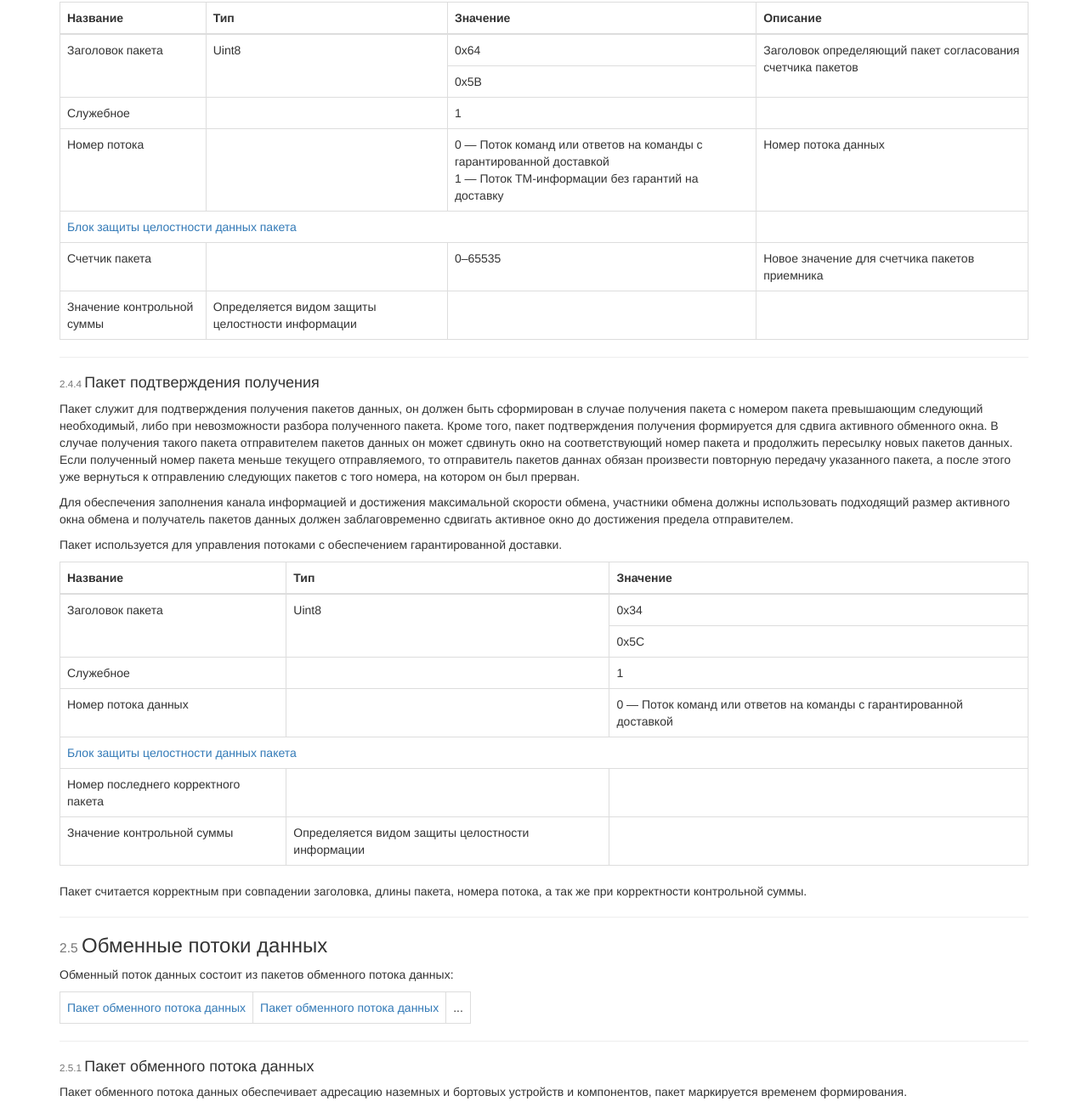
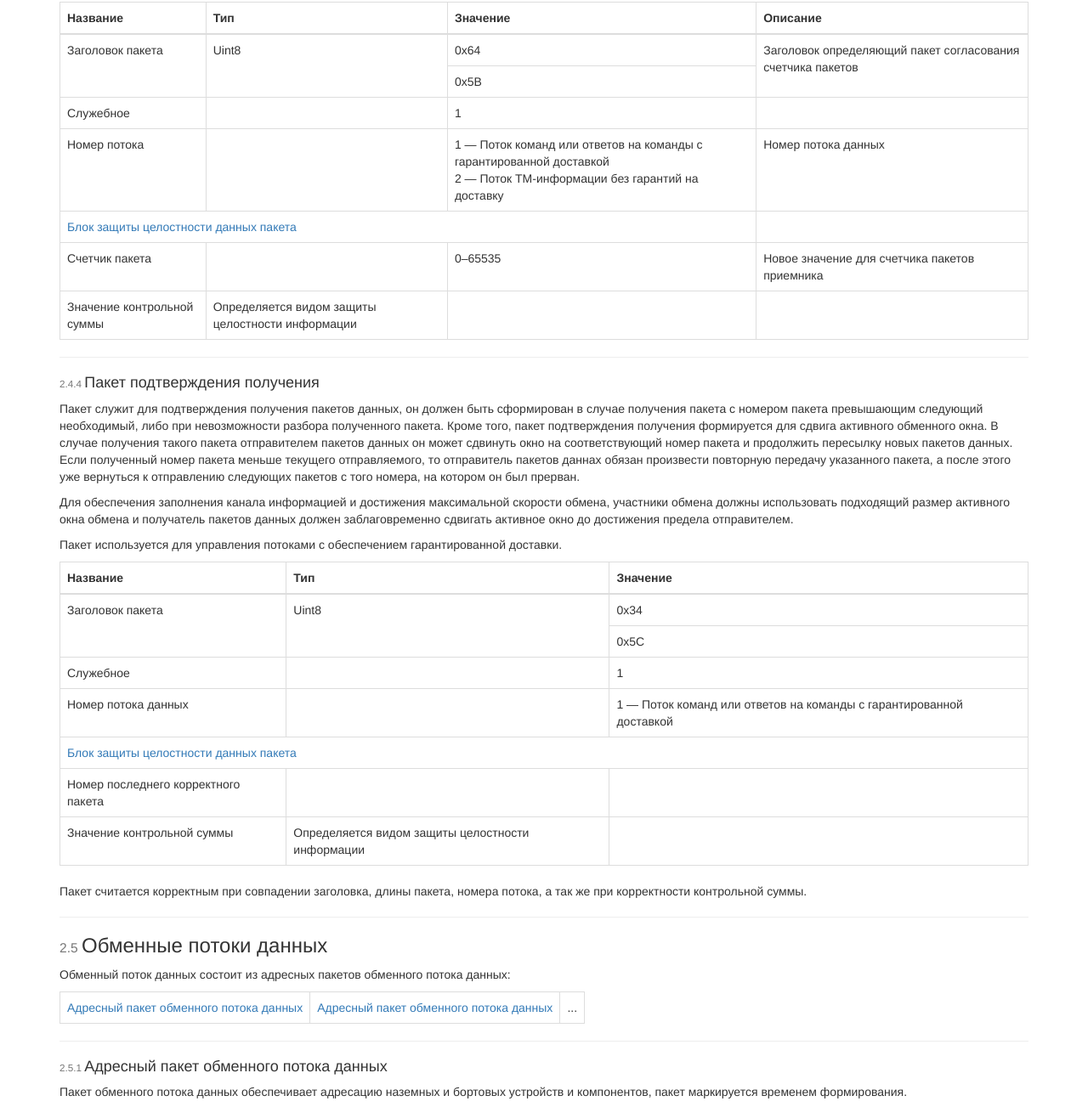
Before and after one commit to acsl-mipt/acsl-mipt.github.io, a plain HTML site: page Onboard_protocol.html in a window 1280 px wide. Shown: the part 3280-4583 px from the top of the page at 85% size. Drawn offline with nearby package versions, Linux system fonts and the light colour scheme.

Commit message:
Remove zeros, expand RS codes

```diff
--- a/Onboard_protocol.html
+++ b/Onboard_protocol.html
@@ -250,8 +250,8 @@
                                 <td>
                                 <td>
                                     <ul>
-                                        <li>0 &mdash; Поток команд или ответов на команды с гарантированной доставкой;
-                                        <li>1 &mdash; Поток ТМ-ифнормации без гарантий на доставку.
+                                        <li>1 &mdash; Поток команд или ответов на команды с гарантированной доставкой;
+                                        <li>2 &mdash; Поток ТМ-ифнормации без гарантий на доставку.
                                     </ul>
                             <tr><td colspan="3"><a href="#streams-checksum">Блок защиты целостности данных пакета</a>
                             <tr><td>Размер активного окна обмена
@@ -295,7 +295,7 @@
                                 <td>
                             <tr><td>Номер потока
                                 <td>
-                                <td>0 — Поток команд или ответов на команды с гарантированной доставкой<br>1 — Поток ТМ-информации без гарантий на доставку
+                                <td>1 &mdash; Поток команд или ответов на команды с гарантированной доставкой<br>2 &mdash; Поток ТМ-информации без гарантий на доставку
                                 <td>Номер потока данных
                             <tr><td colspan="3"><a href="#streams-checksum">Блок защиты целостности данных пакета</a>
                             <tr><td>Счетчик пакета
@@ -331,7 +331,7 @@
                                 <td>1
                             <tr><td>Номер потока данных
                                 <td>
-                                <td>0 &mdash; Поток команд или ответов на команды с гарантированной доставкой
+                                <td>1 &mdash; Поток команд или ответов на команды с гарантированной доставкой
                             <tr><td colspan="4"><a href="#streams-checksum">Блок защиты целостности данных пакета</a>
                             <tr><td>Номер последнего корректного пакета
                                 <td>
@@ -348,18 +348,18 @@
 
         <h3 id="streams-exchange">Обменные потоки данных</h3>
         <div>
-            <p>Обменный поток данных состоит из пакетов обменного потока данных:
+            <p>Обменный поток данных состоит из адресных пакетов обменного потока данных:
                 <table class="table table-bordered" style="width:auto">
                     <tbody>
                         <tr>
-                            <td><a href="#streams-exchange-packet">Пакет обменного потока данных
-                            <td><a href="#streams-exchange-packet">Пакет обменного потока данных
+                            <td><a href="#streams-exchange-packet">Адресный пакет обменного потока данных
+                            <td><a href="#streams-exchange-packet">Адресный пакет обменного потока данных
                             <td>...
                     </tbody>
                 </table>
             <hr/>
 
-            <h4 id="streams-exchange-packet">Пакет обменного потока данных</h4>
+            <h4 id="streams-exchange-packet">Адресный пакет обменного потока данных</h4>
             <div>
                 <p>Пакет обменного потока данных обеспечивает адресацию наземных и бортовых устройств и компонентов, пакет маркируется временем формирования.
                 <table class="table table-bordered">
@@ -676,7 +676,7 @@
                         <tr><td>Вид защиты целостности информации
                             <td><ul>
                                     <li>1 &mdash; Контрольная сумма CRC-16. Длина контрольной суммы 2 байта.
-                                    <li>2 &mdash; Коды Рида-Соломона. Длина контрольной последовательности 4 байта.
+                                    <li>2 &mdash; Коды Рида-Соломона. Длина контрольной последовательности 64 байта.
                                 </ul>
                     </tbody>
                 </table>
```
